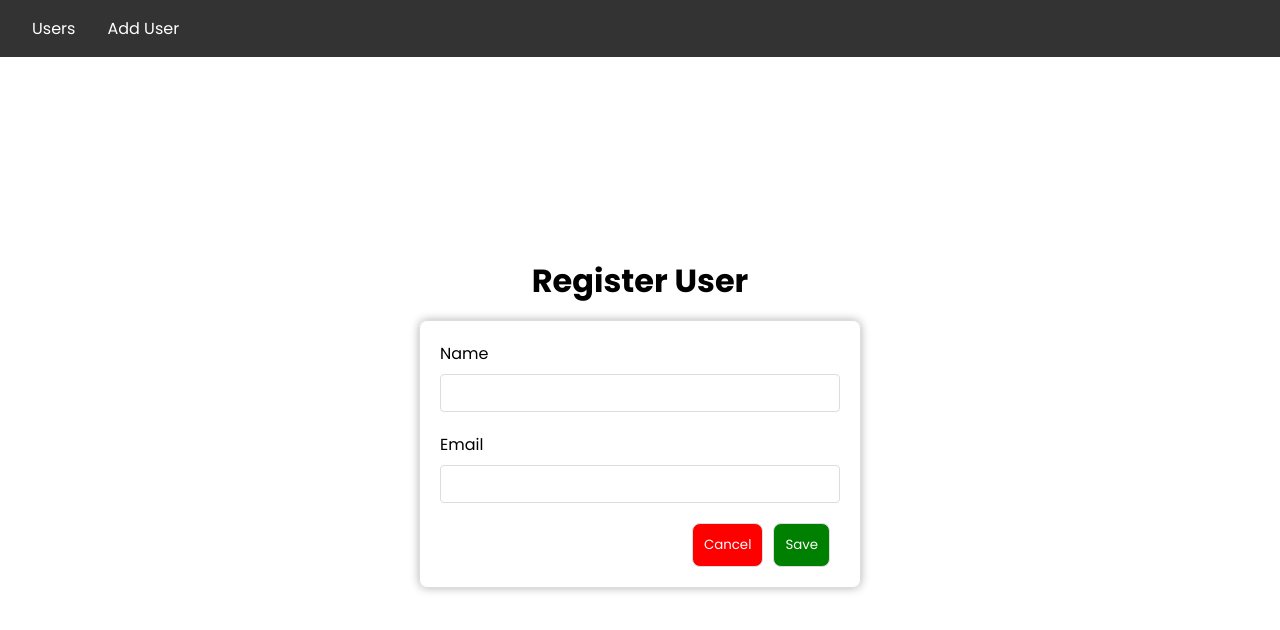
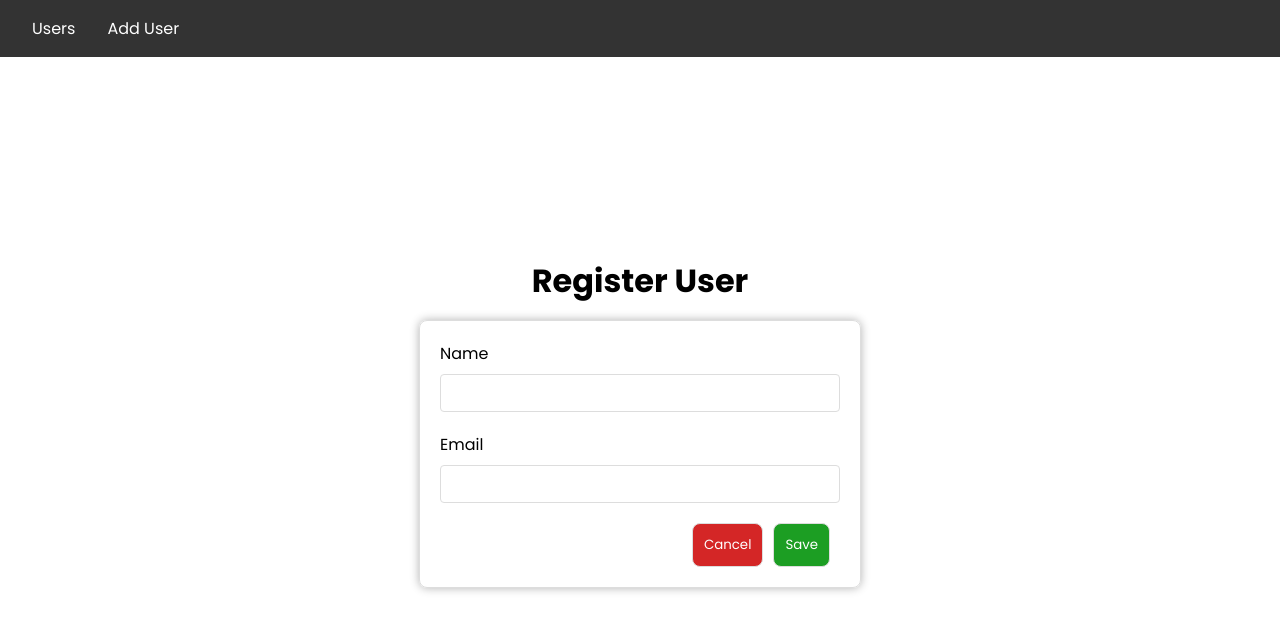
Before and after one commit to rudzzz/users-fullstack-app, a React (Vite) app in the folder Frontend/: page /form in a window 1280 px wide. Shown: the top 630 px of the page. Built offline with nearby package versions, Linux system fonts and the light colour scheme; the HTML template or start-up script is replaced by a standard one.

Commit message:
styling buttons

```diff
--- a/Frontend/src/App.css
+++ b/Frontend/src/App.css
@@ -4,6 +4,12 @@
   margin: 0;
   padding: 0;
   font-family: 'Poppins', sans-serif;
+}
+
+:root{
+  --blue: rgb(56, 96, 206);
+  --green: rgb(28, 158, 35);
+  --red: rgb(212, 38, 38)
 }
 
 .navBar{
@@ -52,6 +58,30 @@
   text-align: center;
 }
 
+.container button{
+  margin-right: 10px;
+  padding: 11px;
+  border: 1px solid #ddd;
+  border-radius: 8px;
+  color: #fff;
+}
+
+.actionsBtn{
+  max-width: 240px;
+}
+
+.viewBtn{
+  background-color: var(--blue);
+}
+
+.editBtn{
+  background-color: var(--green);
+}
+
+.deleteBtn{
+  background-color: var(--red);
+}
+
 .form{
   margin-top: 15px;
   max-width: 400px;
@@ -85,22 +115,14 @@
   justify-content: right;
 }
 
-.formBtn button{
-  margin-right: 10px;
-  padding: 11px;
-  border: 1px solid #ddd;
-  border-radius: 8px;
-  color: #fff;
-}
-
 .formBtn button:hover{
   cursor: pointer;
 }
 
 .cancel-btn{
-  background-color: red;
+  background-color: var(--red);
 }
 
 .save-btn{
-  background-color: green;
+  background-color: var(--green);
 }
--- a/Frontend/src/components/Home.tsx
+++ b/Frontend/src/components/Home.tsx
@@ -31,10 +31,10 @@ const Home = () => {
                                 <td>{user.id}</td>
                                 <td>{user.name}</td>
                                 <td>{user.email}</td>
-                                <td>
-                                    <button type='button'>View</button>
-                                    <button type='button'>Edit</button>
-                                    <button type='button'>Delete</button>
+                                <td className='actionsBtn'>
+                                    <button className='viewBtn' type='button'>View</button>
+                                    <button className='editBtn' type='button'>Edit</button>
+                                    <button className='deleteBtn' type='button'>Delete</button>
                                 </td>
                             </tr>
                         ))
```
